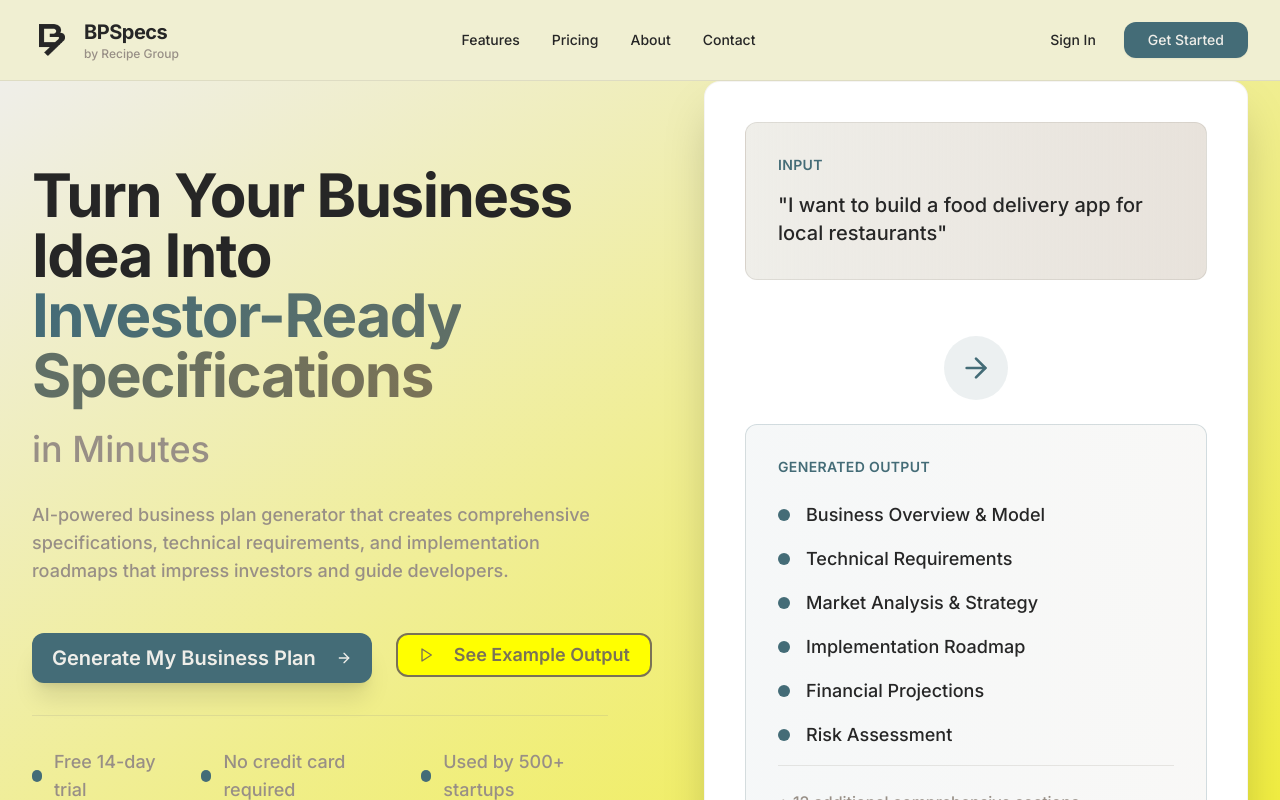
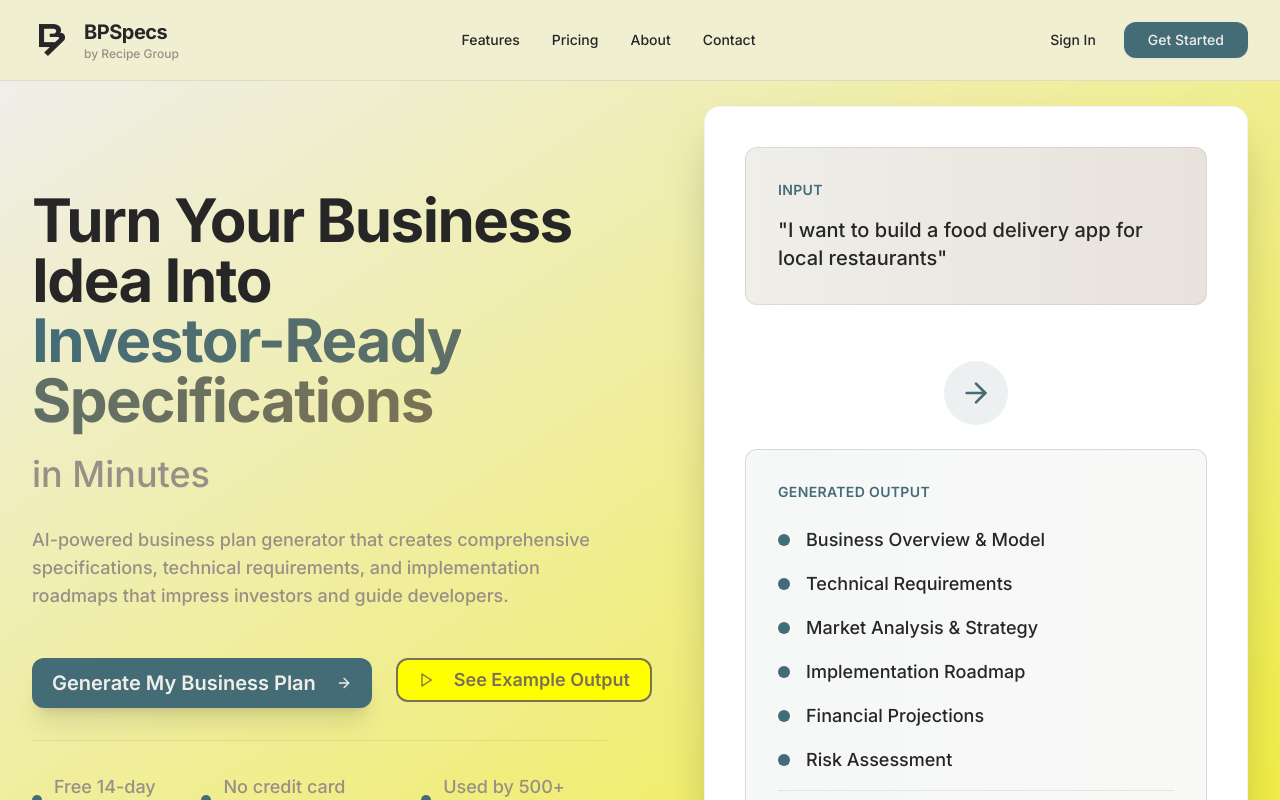
Before and after one commit to elzeerx/bpspecs-project, a React (Vite) app: page / in a window 1280 px wide. Shown: the top 800 px of the page. Built offline with nearby package versions, Linux system fonts and the light colour scheme.

Commit message:
Visual edit in Lovable
Edited UI in Lovable

```diff
--- a/src/components/HeroSection.tsx
+++ b/src/components/HeroSection.tsx
@@ -56,7 +56,7 @@ const HeroSection = () => {
 
             {/* Right Visual - Demo Preview */}
             <div className="relative lg:pl-4 xl:pl-8 lg:flex lg:items-center lg:justify-center">
-              <div className="bg-white p-6 md:p-8 lg:p-8 xl:p-10 shadow-2xl border border-bpspecs-taupe/10 hover:shadow-3xl transition-all duration-500 max-w-lg lg:max-w-xl xl:max-w-xl lg:mx-0 px-[20px] py-[20px] my-0 mx-[70px] rounded-2xl">
+              <div className="bg-white p-6 md:p-8 lg:p-8 xl:p-10 shadow-2xl border border-bpspecs-taupe/10 hover:shadow-3xl transition-all duration-500 max-w-lg lg:max-w-xl xl:max-w-xl lg:mx-0 px-[20px] py-[20px] rounded-2xl my-[25px] mx-[10px]">
                 {/* Input Section */}
                 <div className="bg-gradient-to-r from-bpspecs-off-white to-bpspecs-beige/50 rounded-xl p-6 md:p-8 lg:p-8 mb-6 md:mb-8 lg:mb-8 border border-bpspecs-taupe/20">
                   <div className="text-sm font-semibold text-bpspecs-teal mb-3 md:mb-4 lg:mb-4 uppercase tracking-wide">
```
